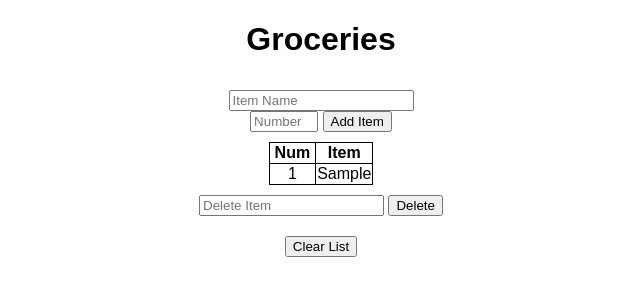
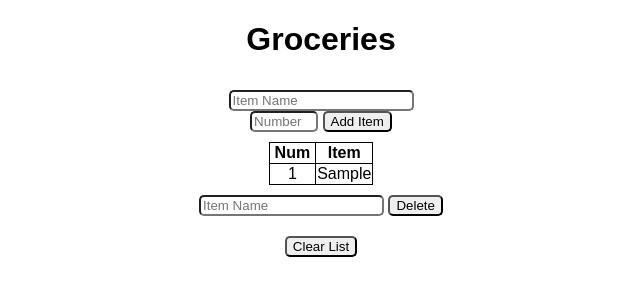
Before and after one commit to cw417/GroceryList, a Flask app: page / in a window 1280 px wide. Shown: the top 300 px of the page, without its empty margins (319-959 px from the left). Run offline with Flask 2, Linux system fonts and the light colour scheme; tables that the repository leaves empty hold one stand-in row (values such as "Sample post").

Commit message:
Minor styling updates

```diff
--- a/static/css/main.css
+++ b/static/css/main.css
@@ -10,6 +10,14 @@ form {
     text-align: center;
     padding-bottom: 10px;
     padding-top: 10px;
+}
+
+input {
+    border-radius: 5px;
+}
+
+input:focus {
+    border: 3px solid blue;
 }
 
 table {
--- a/templates/index.html
+++ b/templates/index.html
@@ -35,7 +35,7 @@
 
   <div>
     <form class='deleteItem' action='{{ url_for("delete") }}' method='POST'>
-      <input class='deleteItemText' type='text' name='deleteItem' placeholder='Delete Item'>
+      <input class='deleteItemText' type='text' name='deleteItem' placeholder='Item Name'>
       <input class='deleteButton' type='submit' value='Delete'>
     </form>
   </div>
```
